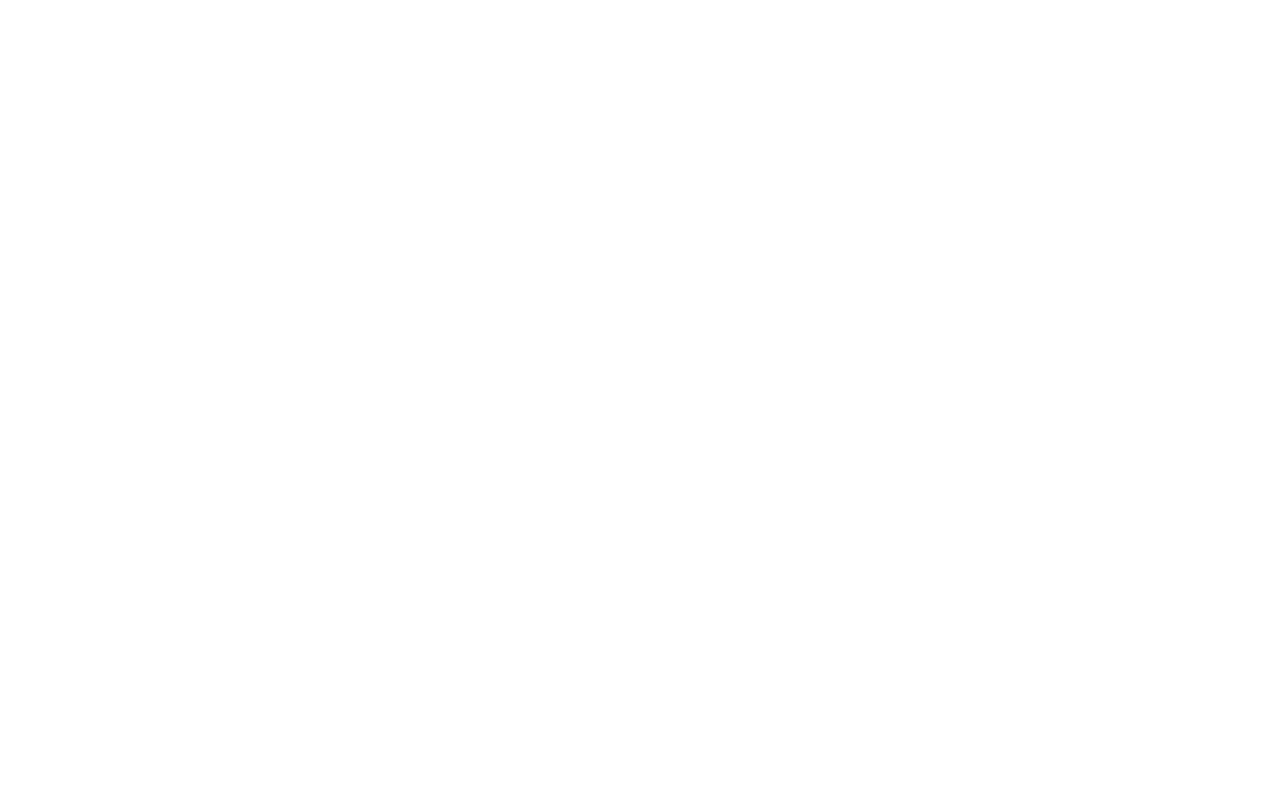
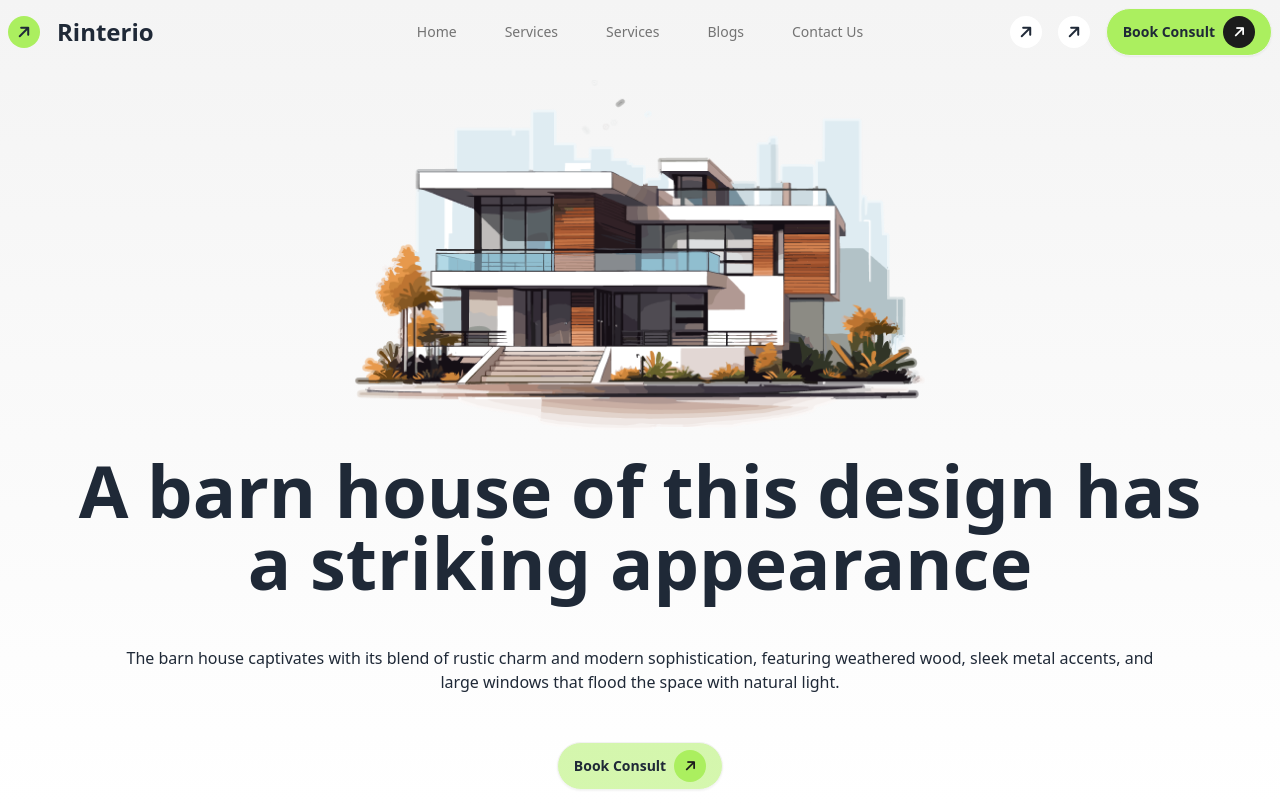
Before and after one commit to MehediZ07/B10-A3-Mehedi-Zaman-repo, a plain HTML site: page index.html in a window 1280 px wide. Drawn offline with nearby package versions, Linux system fonts and the light colour scheme.

Commit message:
Header section done

```diff
--- a/index.html
+++ b/index.html
@@ -16,6 +16,7 @@
                 extend: {
                     colors: {
                         clifford: '#da373d',
+                        'pri-color': '#ABEF5F'
                     }
                 }
             }
@@ -24,7 +25,81 @@
 </head>
 
 <body>
+    <!-- Header section start  -->
+    <header class=" bg-gradient-to-t to-[rgb(244,244,244)] from-[rgb(255,555,255)]">
+        <nav class="container mx-auto">
+            <div class="navbar">
+                <div class="navbar-start">
+                    <div class="dropdown">
+                        <div tabindex="0" role="button" class="btn btn-ghost lg:hidden">
+                            <svg xmlns="http://www.w3.org/2000/svg" class="h-5 w-5" fill="none" viewBox="0 0 24 24"
+                                stroke="currentColor">
+                                <path stroke-linecap="round" stroke-linejoin="round" stroke-width="2"
+                                    d="M4 6h16M4 12h8m-8 6h16" />
+                            </svg>
+                        </div>
+                        <ul tabindex="0"
+                            class="menu menu-sm dropdown-content space-x-4 rounded-box z-[1] mt-3 w-52 p-2 shadow">
+                            <a href="">Home</a>
+                            <a href="">Services</a>
+                            <a href="">Services</a>
+                            <a href="">Blogs</a>
+                            <a href="">Contact Us</a>
+                    </div>
+                    <div class="flex items-center"><a href="">
+                            <div class="bg-pri-color flex items-center justify-center h-8 w-8 rounded-[50%]">
+                                <i class="fa-solid fa-arrow-up  rotate-45"></i>
+                            </div>
+                        </a>
 
+                        <a class="btn btn-ghost font-bold text-2xl hover:bg-transparent">Rinterio</a>
+                    </div>
+
+                </div>
+                <div class="navbar-center hidden lg:flex">
+                    <ul class="menu menu-horizontal space-x-12 px-1 ">
+                        <a class="text-[#737373] hover:text-[#494949] hover:font-bold" href="">Home</a>
+                        <a class="text-[#737373] hover:text-[#494949] hover:font-bold" href="">Services</a>
+                        <a class="text-[#737373] hover:text-[#494949] hover:font-bold" href="">Services</a>
+                        <a class="text-[#737373] hover:text-[#494949] hover:font-bold" href="">Blogs</a>
+                        <a class="text-[#737373] hover:text-[#494949] hover:font-bold" href="">Contact Us</a>
+                    </ul>
+                </div>
+                <div class="navbar-end space-x-4">
+
+                    <a class="bg-white flex items-center justify-center h-8 w-8 rounded-[50%]" href="">
+                        <i class="fa-solid fa-arrow-up  rotate-45"></i>
+                    </a>
+                    <a class="bg-white flex items-center justify-center h-8 w-8 rounded-[50%]" href="">
+                        <i class="fa-solid fa-arrow-up  rotate-45"></i>
+                    </a>
+                    <a class="btn hover:bg-pri-color bg-pri-color rounded-3xl">Book Consult
+                        <div class="bg-[#1C1C1C] flex items-center justify-center h-8 w-8 rounded-[50%]">
+                            <i class="fa-solid fa-arrow-up  rotate-45 text-white"></i>
+                        </div>
+                    </a>
+                </div>
+            </div>
+        </nav>
+        <!-- Banner section  -->
+        <div class="hero">
+            <div class="hero-content text-center">
+                <div class="max-w-6xl space-y-6">
+                    <img class="mx-auto" src="assets/banner.png" alt="">
+                    <h1 class="text-7xl font-bold">A barn house of this design has a striking appearance</h1>
+                    <p class="py-6 max-w-[90%] mx-auto">
+                        The barn house captivates with its blend of rustic charm and modern sophistication, featuring
+                        weathered wood, sleek metal accents, and large windows that flood the space with natural light.
+                    </p>
+                    <button class="btn hover:bg-[#ABEF5F80] bg-[#ABEF5F80] rounded-3xl">Book Consult
+                        <div class="bg-pri-color flex items-center justify-center h-8 w-8 rounded-[50%]">
+                            <i class="fa-solid fa-arrow-up  rotate-45 text-[#1C1C1C]"></i>
+                        </div>
+                    </button>
+                </div>
+            </div>
+        </div>
+    </header>
 </body>
 
 </html>
```
